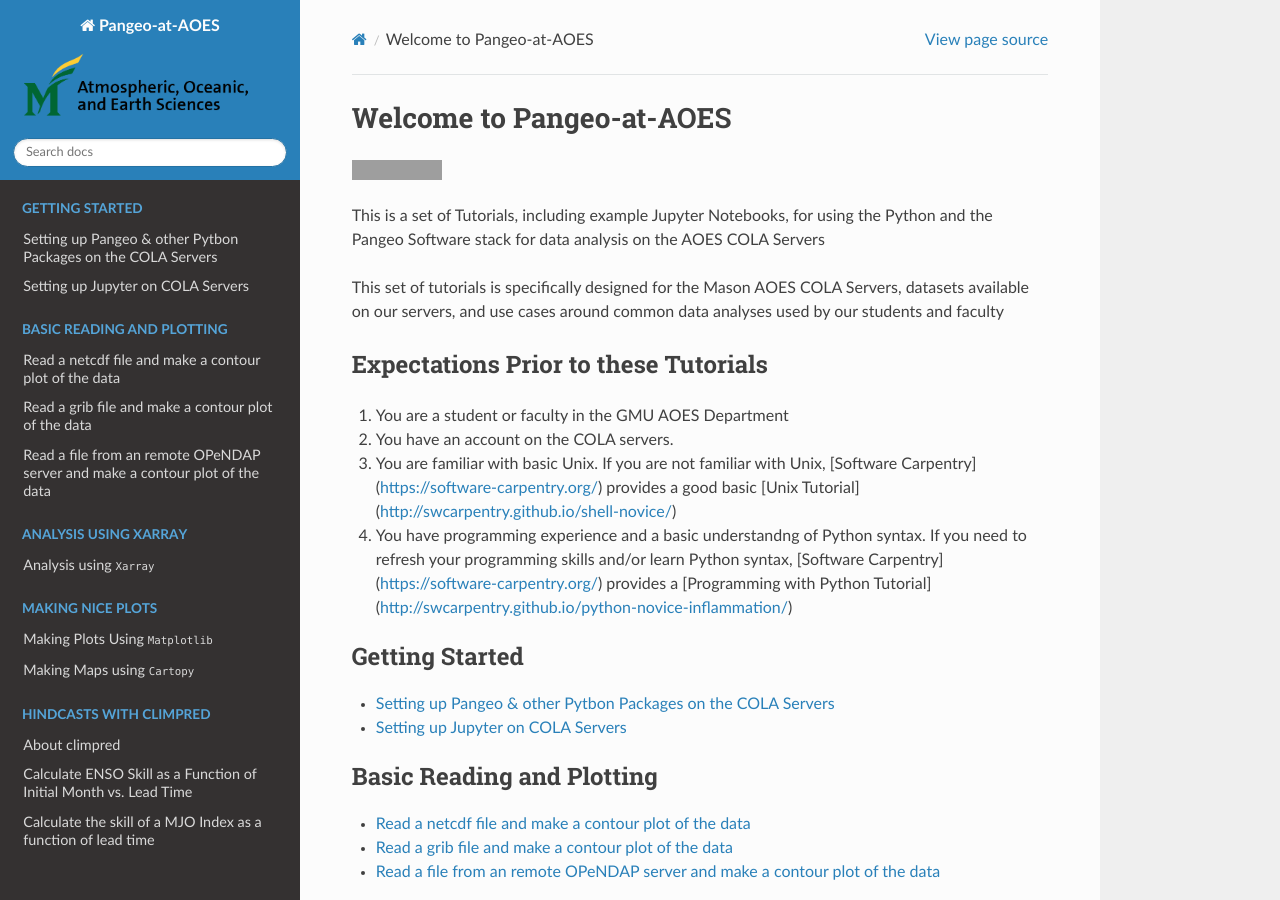
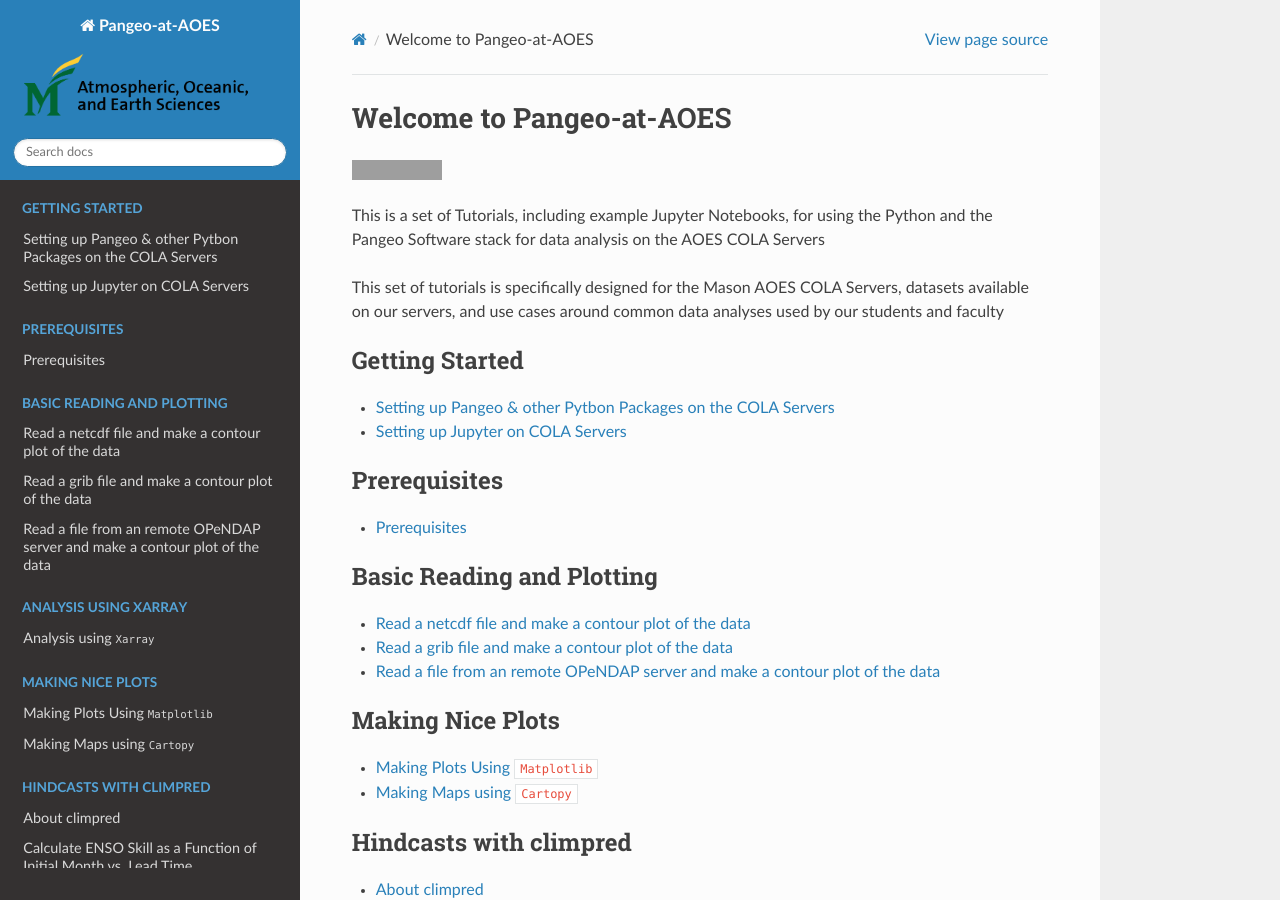
Before and after one commit to kpegion/Pangeo-at-AOES, a Sphinx documentation site: the page built from docs/source/index.rst, in a window 1280 px wide and 900 px high. Built offline with Sphinx 7.4.7 and the Read the Docs theme 2.0.0, drawn with Linux system fonts in a browser that asks for light colours; grey boxes are pictures that could not be loaded.

Commit message:
prereq.rst

```diff
--- a/docs/source/index.rst
+++ b/docs/source/index.rst
@@ -13,19 +13,19 @@ This is a set of Tutorials, including example Jupyter Notebooks, for using the P
 
 This set of tutorials is specifically designed for the Mason AOES COLA Servers, datasets available on our servers, and use cases around common data analyses used by our students and faculty
 
-Expectations Prior to these Tutorials
-****************************************
-1. You are a student or faculty in the GMU AOES Department
-2. You have an account on the COLA servers.
-3. You are familiar with basic Unix.  If you are not familiar with Unix, [Software Carpentry](https://software-carpentry.org/) provides a good basic [Unix Tutorial](http://swcarpentry.github.io/shell-novice/)
-4. You have programming experience and a basic understandng of Python syntax. If you need to refresh your programming skills and/or learn Python syntax, [Software Carpentry](https://software-carpentry.org/) provides a [Programming with Python Tutorial](http://swcarpentry.github.io/python-novice-inflammation/)
-
 .. toctree::
    :maxdepth: 1
    :caption: Getting Started
 
    setting-up-pangeo
    setting-up-jupyter
+
+
+.. toctree::
+   :maxdepth: 1
+   :caption: Prerequisites
+
+   prereq.rst
 
 
 .. toctree::
```
Also changed, not shown: docs/source/prereq.rst (added, +10 -0 lines).
